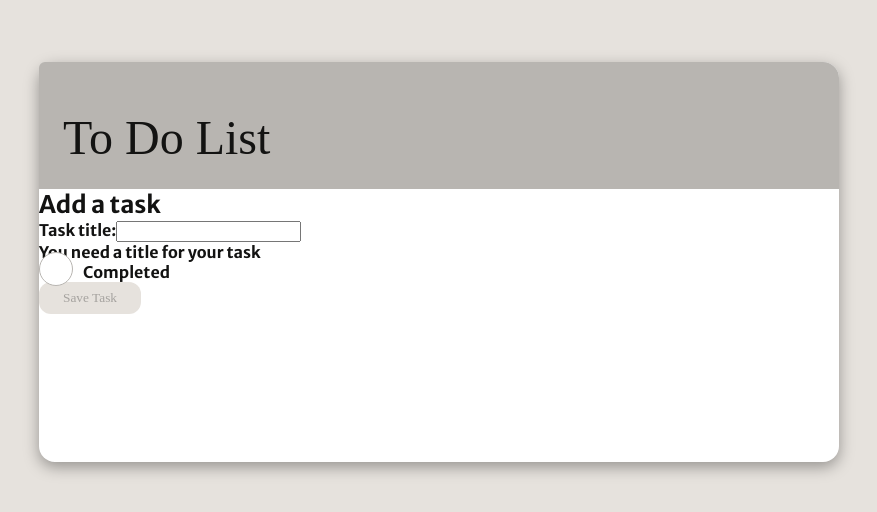
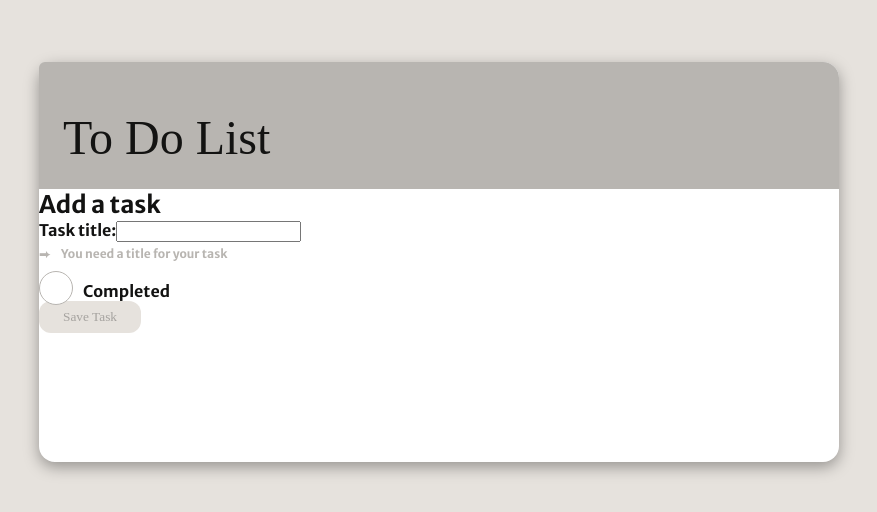
Before and after one commit to nizi1988/todo-list-angular, an Angular app: page /tasks/create in a window 1280 px wide. Shown: the part 138-650 px from the top of the page, without its empty margins (201-1078 px from the left). Built offline with nearby package versions, Linux system fonts and the light colour scheme; a web font is replaced by a local one.

Commit message:
helper: add concat classnames, styling

```diff
--- a/src/app/components/form/helper/helper.component.html
+++ b/src/app/components/form/helper/helper.component.html
@@ -1,5 +1,5 @@
-<div [class]="className">
-    <div>
+<div [class]="classes">
+    <div class="helper__text">
       {{ text }}
     </div>
 </div>
--- a/src/app/components/form/helper/helper.component.scss
+++ b/src/app/components/form/helper/helper.component.scss
@@ -0,0 +1,14 @@
+.helper {
+  color: var(--primary-color-darken);
+  width: 100%;
+  margin: 4px 0 20px 0;
+}
+
+.helper__text {
+  font-size: 12px;
+
+  &:before {
+    content: '⮕';
+    padding-right: 8px;
+  }
+}
--- a/src/app/components/form/helper/helper.component.ts
+++ b/src/app/components/form/helper/helper.component.ts
@@ -9,4 +9,8 @@ import { Component, Input } from '@angular/core';
 export class HelperComponent {
   @Input() text: string = '';
   @Input() className: string = '';
+
+  get classes(): string {
+    return `helper ${this.className}`;
+  }
 }
```
